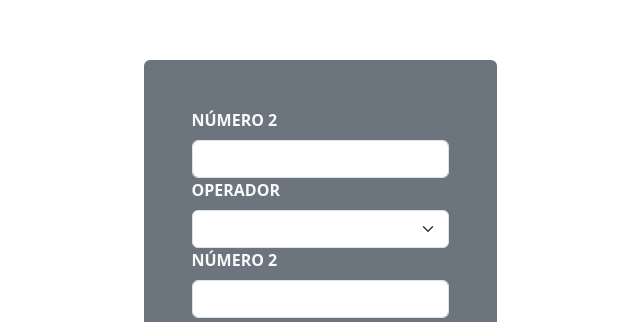
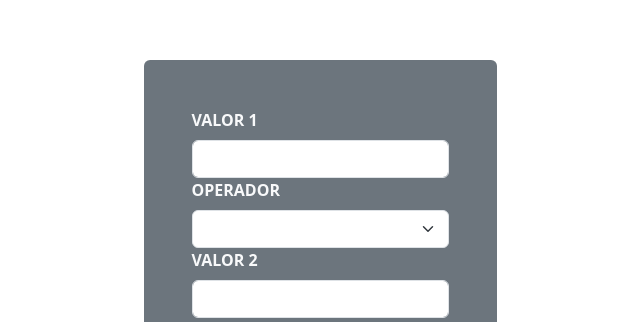
Before and after one commit to bchavx/calculadora, a plain HTML site: page index.html in a window 1280 px wide. Shown: the part 132-454 px from the top of the page, 320-960 px from the left. Drawn offline with nearby package versions, Linux system fonts and the light colour scheme.

Commit message:
label texto ok

```diff
--- a/index.html
+++ b/index.html
@@ -21,7 +21,7 @@
                 <!-- input do numero 1 -->
             <div class="row">
                 <div class="col">
-                        <label for="numero1" class="form-label fw-bold text-light">NÚMERO 2</label>
+                        <label for="numero1" class="form-label fw-bold text-light">VALOR 1</label>
                         <input name="number1" id="numero1" class="form-control"/>
                 </div>
             </div>
@@ -45,7 +45,7 @@
 
             <div class="row">
                 <div class="col">
-                    <label for="numero1" class="form-label fw-bold text-light">NÚMERO 2</label>
+                    <label for="numero1" class="form-label fw-bold text-light">VALOR 2</label>
                     <input type="number" name="numero2" id="numero2" class="form-control"/>
             </div>
         </div>
```
